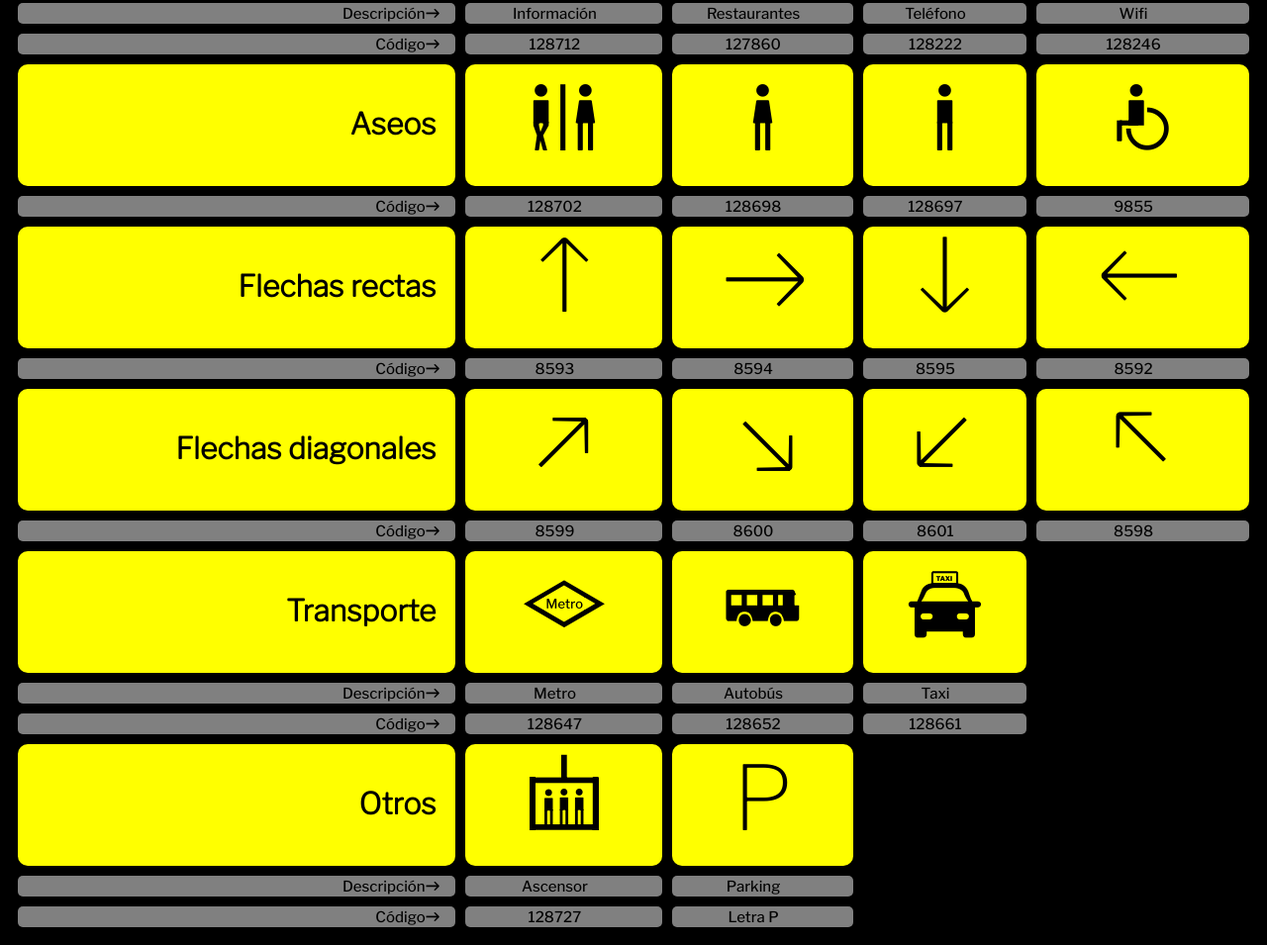
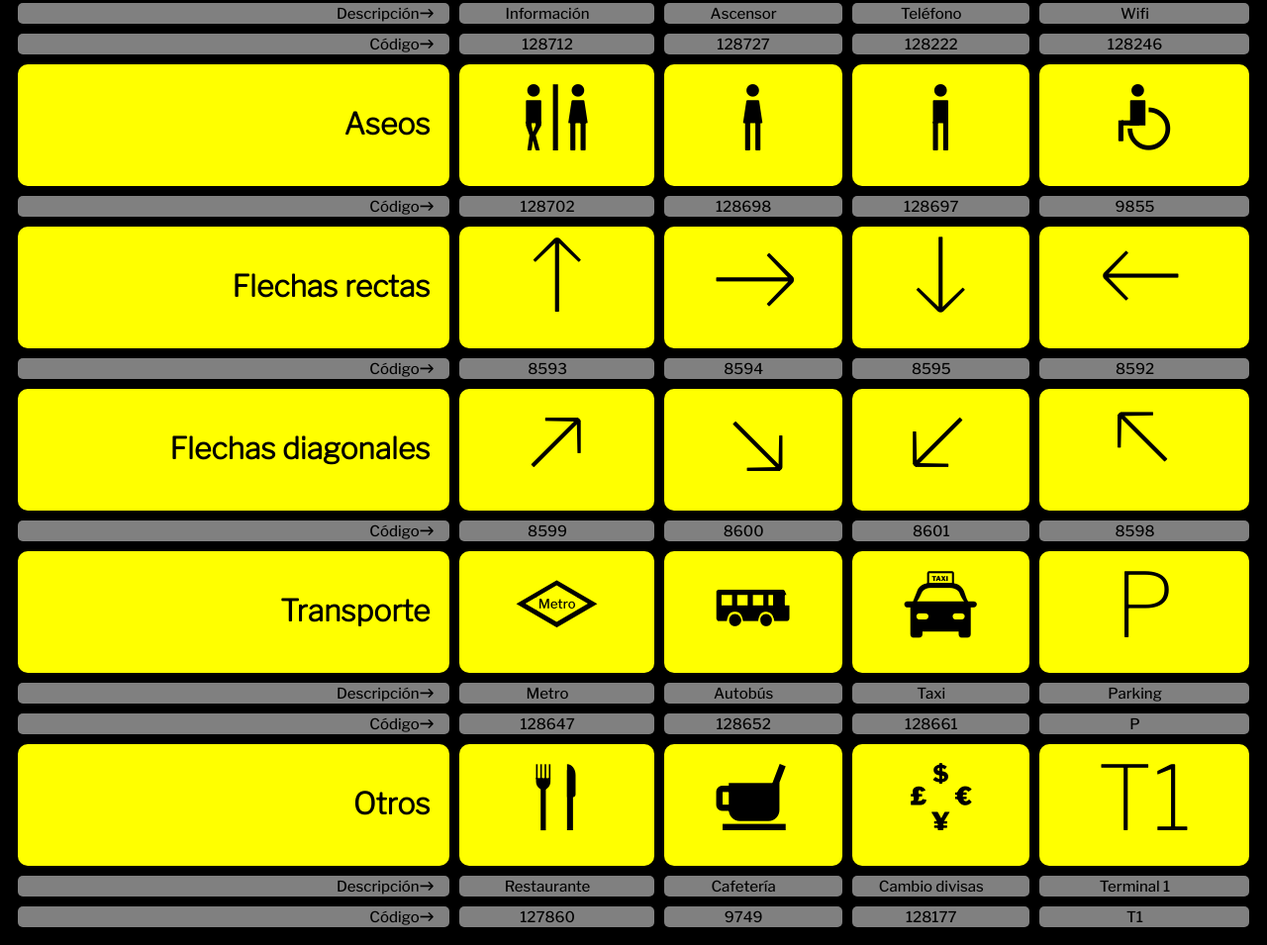
Before and after one commit to carlospmerchan/galeria_pictogramas_aeropuerto__A_S_barajas, a plain HTML site: page index.html in a window 1280 px wide. Shown: the part 1048-2003 px from the top of the page at 99% size. Drawn offline with Linux system fonts and the light colour scheme.

Commit message:
new icons y reorganizacion

```diff
--- a/index.html
+++ b/index.html
@@ -108,7 +108,7 @@
             <th class="s">Servicios</th>
 
             <td class="s">&#128712;</td>
-            <td class="s">&#127860;</td>
+            <td class="s">&#128727;</td>
             <td class="s">&#128222;</td>
             <td class="s">&#128246;</td>
         </tr>
@@ -116,7 +116,7 @@
         <tr>
             <th class="code">Descripción &#8594; </th>
             <td class="code">Información</td>
-            <td class="code">Restaurantes</td>
+            <td class="code">Ascensor</td>
             <td class="code">Teléfono</td>
             <td class="code">Wifi</td>
         </tr>
@@ -124,7 +124,7 @@
         <tr>
             <th class="code">Código &#8594; </th>
             <td class="code">128712</td>
-            <td class="code">127860</td>
+            <td class="code">128727</td>
             <td class="code">128222</td>
             <td class="code">128246</td>
         </tr>
@@ -187,6 +187,7 @@
             <td class="s">&#128647;</td>
             <td class="s">&#128652;</td>
             <td class="s">&#128661;</td>
+            <td class="s">P</td>
         </tr>
 
         <tr>
@@ -194,6 +195,7 @@
             <td class="code">Metro</td>
             <td class="code">Autobús</td>
             <td class="code">Taxi</td>
+            <td class="code">Parking</td>
         </tr>
 
         <tr>
@@ -201,25 +203,35 @@
             <td class="code">128647</td>
             <td class="code">128652</td>
             <td class="code">128661</td>
+            <td class="code">P</td>
         </tr>
 
         <tr>
             <th class="s">Otros</th>
 
-            <td class="s">&#128727;</td>
-            <td class="s">P</td>
+            <td class="s">&#127860;</td>
+            <td class="s">&#9749;</td>
+            <td class="s">&#128177;</td>
+            <td class="s">T1</td>
         </tr>
 
         <tr>
             <th class="code">Descripción &#8594; </th>
-            <td class="code">Ascensor</td>
-            <td class="code">Parking</td>
+            <td class="code">Restaurante</td>
+            <td class="code">Cafetería</td>
+            <td class="code">Cambio divisas</td>
+            <td class="code">Terminal 1</td>
+
+
         </tr>
 
         <tr>
             <th class="code">Código &#8594; </th>
-            <td class="code">128727</td>
-            <td class="code">Letra P</td>
+            <td class="code">127860</td>
+            <td class="code">9749</td>
+            <td class="code">128177</td>
+            <td class="code">T1</td>
+
         </tr>
 
 </body>
--- a/styles.css
+++ b/styles.css
@@ -1,6 +1,6 @@
 @font-face {
     font-family:"ASBarajas";
-    src: url("fonts/Barajas_pictogramas_v19-VF.ttf");
+    src: url("fonts/Barajas_pictogramas_v20-VF.ttf");
     font-weight: 40 200;
 }
 
```
Also changed, not shown: fonts/Barajas_pictogramas_v20-VF.ttf (added).
